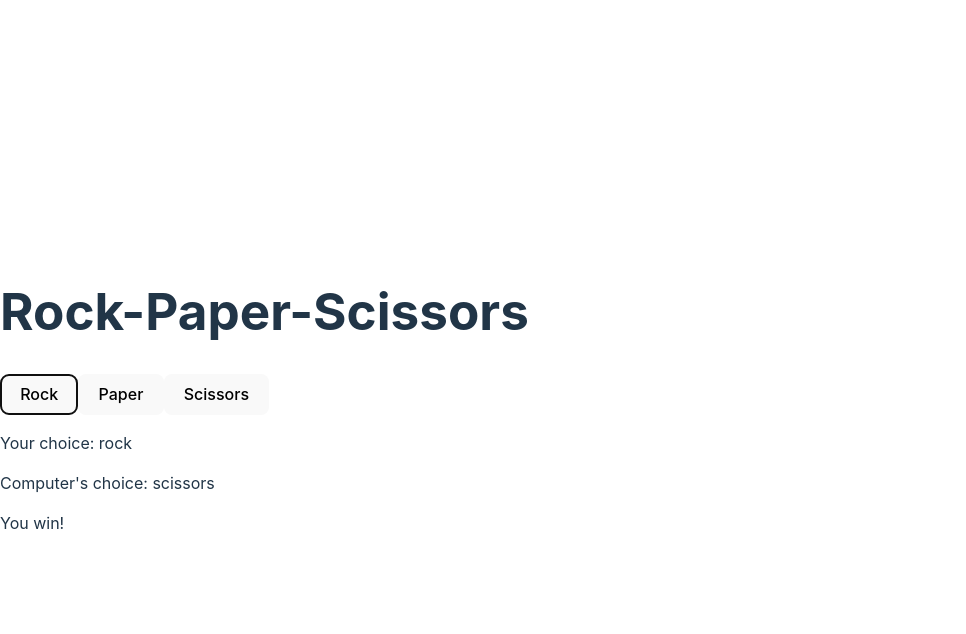
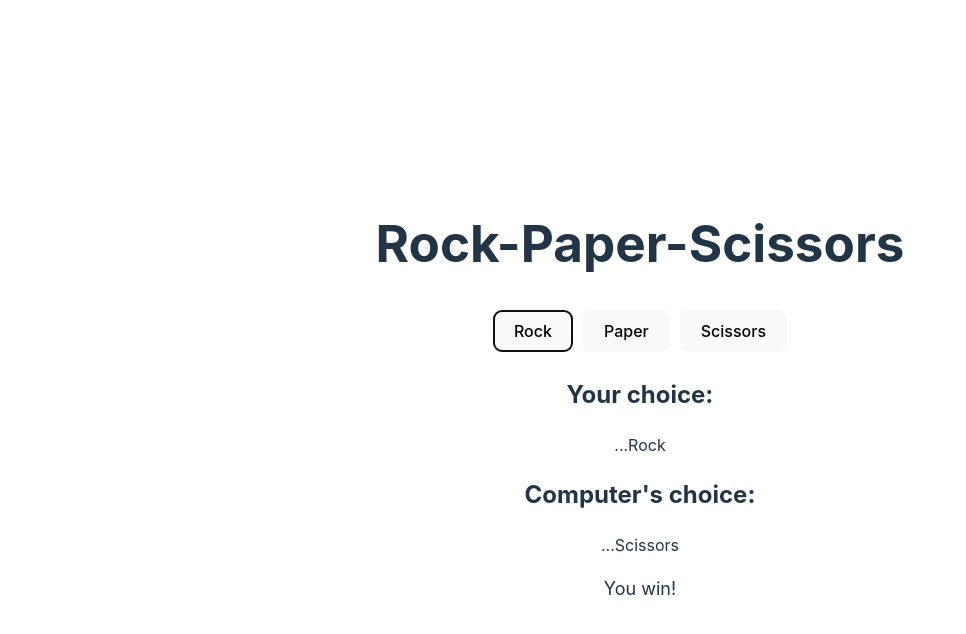
Before and after one commit to kouroshneyestani/reactjs-rock-paper-scissors, a React (Vite) app: page / in a window 1280 px wide. Both pictures are taken after a click on the button "Rock". Shown: the top 634 px of the page, without its empty margins (0-966 px from the left). Built offline with nearby package versions, Linux system fonts and the light colour scheme.

Commit message:
feat: refactor RockPaperScissors component to use styled-components

```diff
--- a/package.json
+++ b/package.json
@@ -11,7 +11,8 @@
   },
   "dependencies": {
     "react": "^18.3.1",
-    "react-dom": "^18.3.1"
+    "react-dom": "^18.3.1",
+    "styled-components": "^6.1.12"
   },
   "devDependencies": {
     "@types/react": "^18.3.3",
--- a/src/App.jsx
+++ b/src/App.jsx
@@ -2,6 +2,7 @@
 import React from "react";
 import RockPaperScissors from "./components/RockPaperScissors";
 
+import "./App.css";
 function App() {
     return (
         <div className="App">
--- a/src/components/RockPaperScissors.jsx
+++ b/src/components/RockPaperScissors.jsx
@@ -1,4 +1,27 @@
+// src/components/RockPaperScissors.js
 import React, { useState } from "react";
+import styled from "styled-components";
+
+const Container = styled.div`
+    text-align: center;
+    padding: 20px;
+`;
+
+const Button = styled.button`
+    margin: 5px;
+    padding: 10px 20px;
+    font-size: 16px;
+    cursor: pointer;
+`;
+
+const Image = styled.img`
+    width: 100px;
+    margin: 10px;
+`;
+
+const ResultText = styled.p`
+    font-size: 18px;
+`;
 
 function RockPaperScissors() {
     const [userChoice, setUserChoice] = useState(null);
@@ -29,24 +52,43 @@ function RockPaperScissors() {
         }
     };
 
+    const renderChoiceImage = (choice) => {
+        switch (choice) {
+            case "rock":
+                return "...Rock";
+            case "paper":
+                return "...Ppaer";
+            case "scissors":
+                return "...Scissors";
+            default:
+                return null;
+        }
+    };
+
     return (
-        <div>
+        <Container>
             <h1>Rock-Paper-Scissors</h1>
             <div>
-                <button onClick={() => handleUserChoice("rock")}>Rock</button>
-                <button onClick={() => handleUserChoice("paper")}>Paper</button>
-                <button onClick={() => handleUserChoice("scissors")}>
+                <Button onClick={() => handleUserChoice("rock")}>Rock</Button>
+                <Button onClick={() => handleUserChoice("paper")}>Paper</Button>
+                <Button onClick={() => handleUserChoice("scissors")}>
                     Scissors
-                </button>
+                </Button>
             </div>
             {userChoice && computerChoice && (
                 <div>
-                    <p>Your choice: {userChoice}</p>
-                    <p>Computer's choice: {computerChoice}</p>
-                    <p>{result}</p>
+                    <div>
+                        <h2>Your choice:</h2>
+                        {renderChoiceImage(userChoice)}
+                    </div>
+                    <div>
+                        <h2>Computer's choice:</h2>
+                        {renderChoiceImage(computerChoice)}
+                    </div>
+                    <ResultText>{result}</ResultText>
                 </div>
             )}
-        </div>
+        </Container>
     );
 }
 
```
Also changed, not shown: 1 other file (tests, documents, lock files or other folders).
